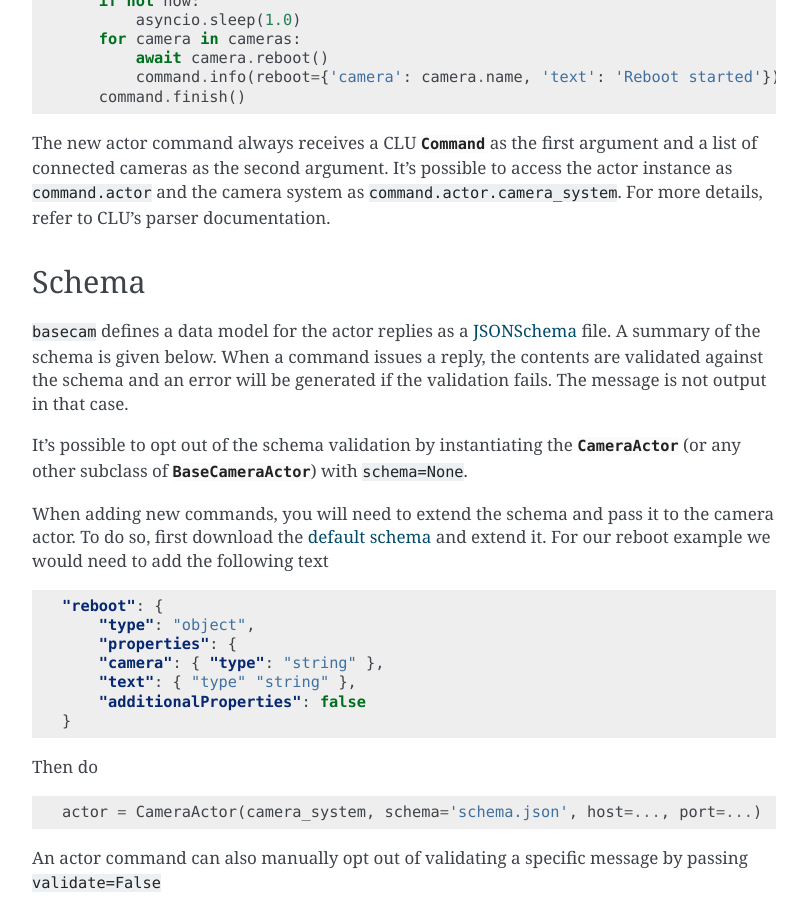
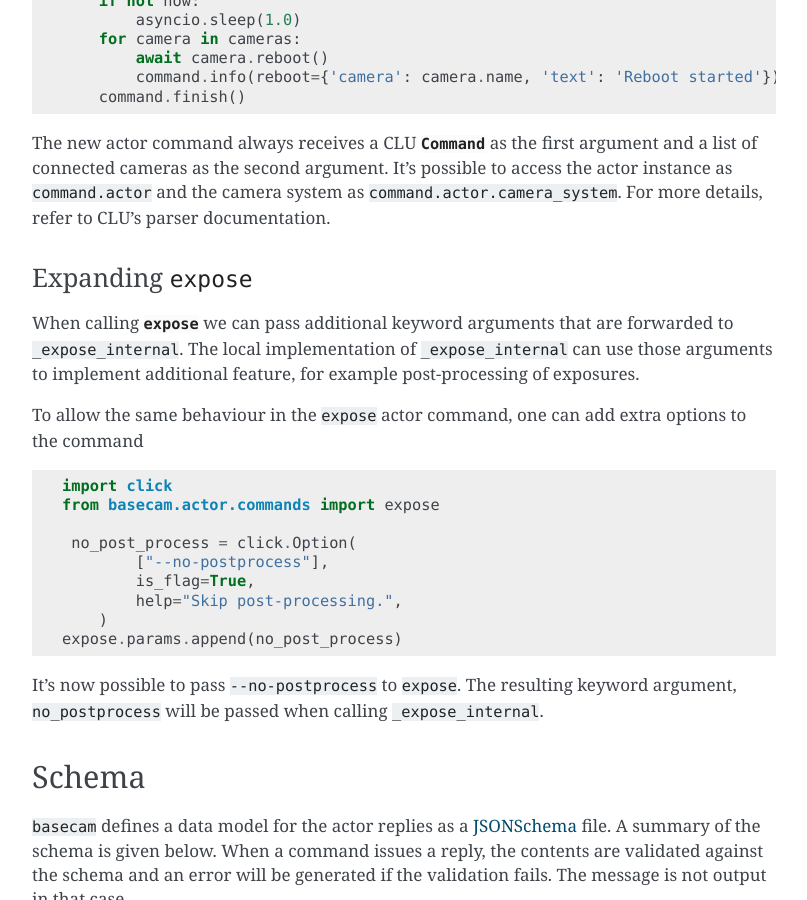
Before and after one commit to sdss/basecam, a Sphinx documentation site: the page built from docs/actor.rst, in a window 1280 px wide and 900 px high, scrolled down 2693 px. Shown: the whole window, without its empty margins (346-1153 px from the left). Built offline with Sphinx 7.4.7, drawn with Linux system fonts in a browser that asks for light colours; the version number is read from the project's files by our own code.

Commit message:
Pass extra expose options to _expose_internal (#21)
* Add exposure_kwargs to expose command

* Add documentation

* Update changelog

* Fix typo in test

```diff
--- a/CHANGELOG.rst
+++ b/CHANGELOG.rst
@@ -6,6 +6,7 @@ Changelog
 
 * :feature:`19` `.Extension` now accepts `compression_params` that are passed to ``CompImageHDU``.
 * :feature:`20` Allow to dynamically add extra HDUs to `.Exposure`.
+* :feature:`21` Allow to pass extra arguments to ``_expose_internal`` from the actor command.
 
 * :release:`0.4.2 <2021-02-16>`
 * :feature:`16` Use JSONSchema validation for actor keyword datamodel. The datamodel of the actor has been updated. The schema should work for all CLU actors, including ``LegacyActor`` although in this case the keywords will be flattened into a list.
--- a/docs/actor.rst
+++ b/docs/actor.rst
@@ -120,6 +120,25 @@ To add new commands to the actor command parser import the ``camera_parser`` and
 
 The new actor command always receives a CLU `~clu.command.Command` as the first argument and a list of connected cameras as the second argument. It's possible to access the actor instance as ``command.actor`` and the camera system as ``command.actor.camera_system``. For more details, refer to CLU's :ref:`parser documentation <clu:parser>`.
 
+Expanding ``expose``
+^^^^^^^^^^^^^^^^^^^^
+
+When calling `~.BaseCamera.expose` we can pass additional keyword arguments that are forwarded to ``_expose_internal``. The local implementation of ``_expose_internal`` can use those arguments to implement additional feature, for example post-processing of exposures.
+
+To allow the same behaviour in the ``expose`` actor command, one can add extra options to the command ::
+
+    import click
+    from basecam.actor.commands import expose
+
+     no_post_process = click.Option(
+            ["--no-postprocess"],
+            is_flag=True,
+            help="Skip post-processing.",
+        )
+    expose.params.append(no_post_process)
+
+It's now possible to pass ``--no-postprocess`` to ``expose``. The resulting keyword argument, ``no_postprocess`` will be passed when calling ``_expose_internal``.
+
 Schema
 ------
 
```
Also changed, not shown: 2 other files.
